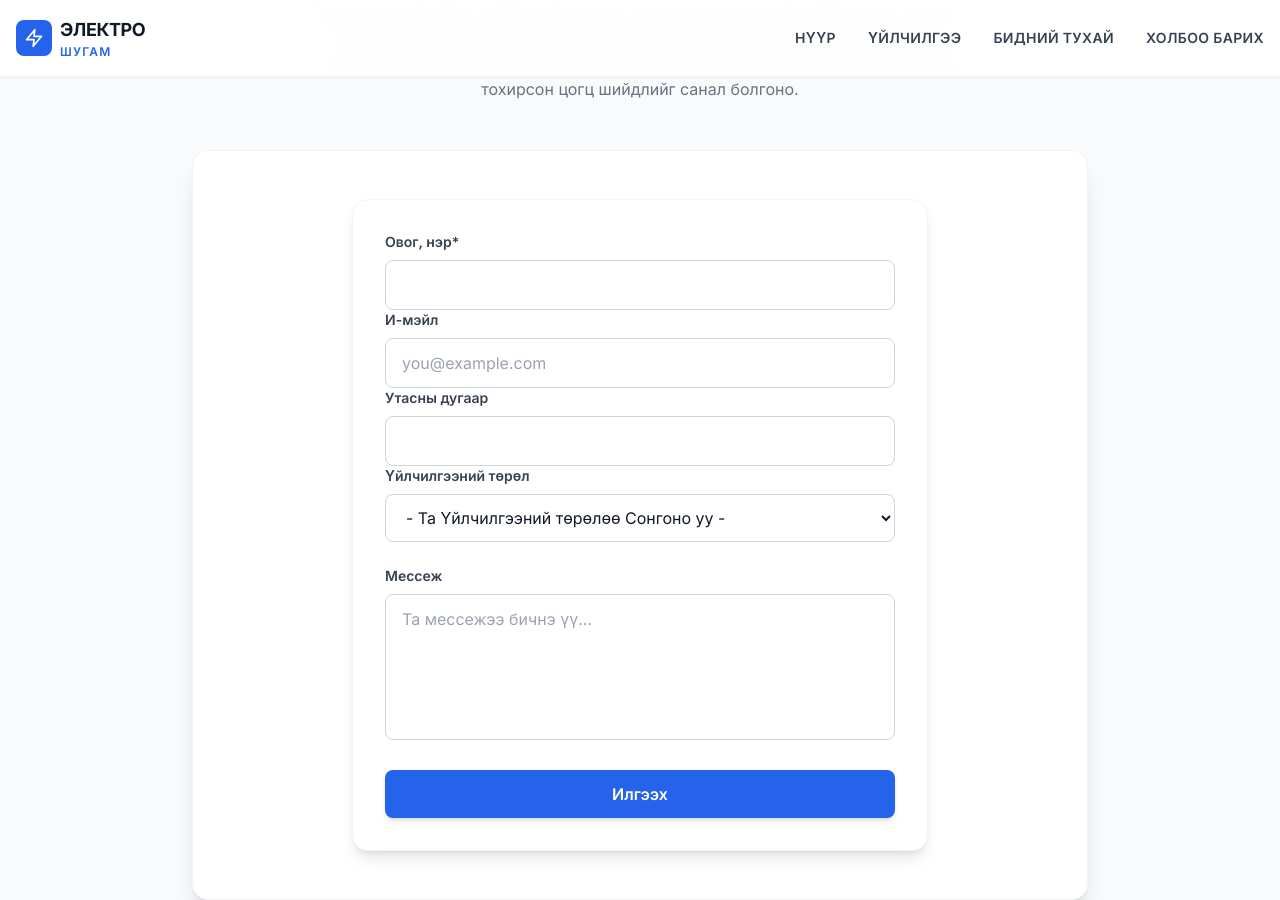
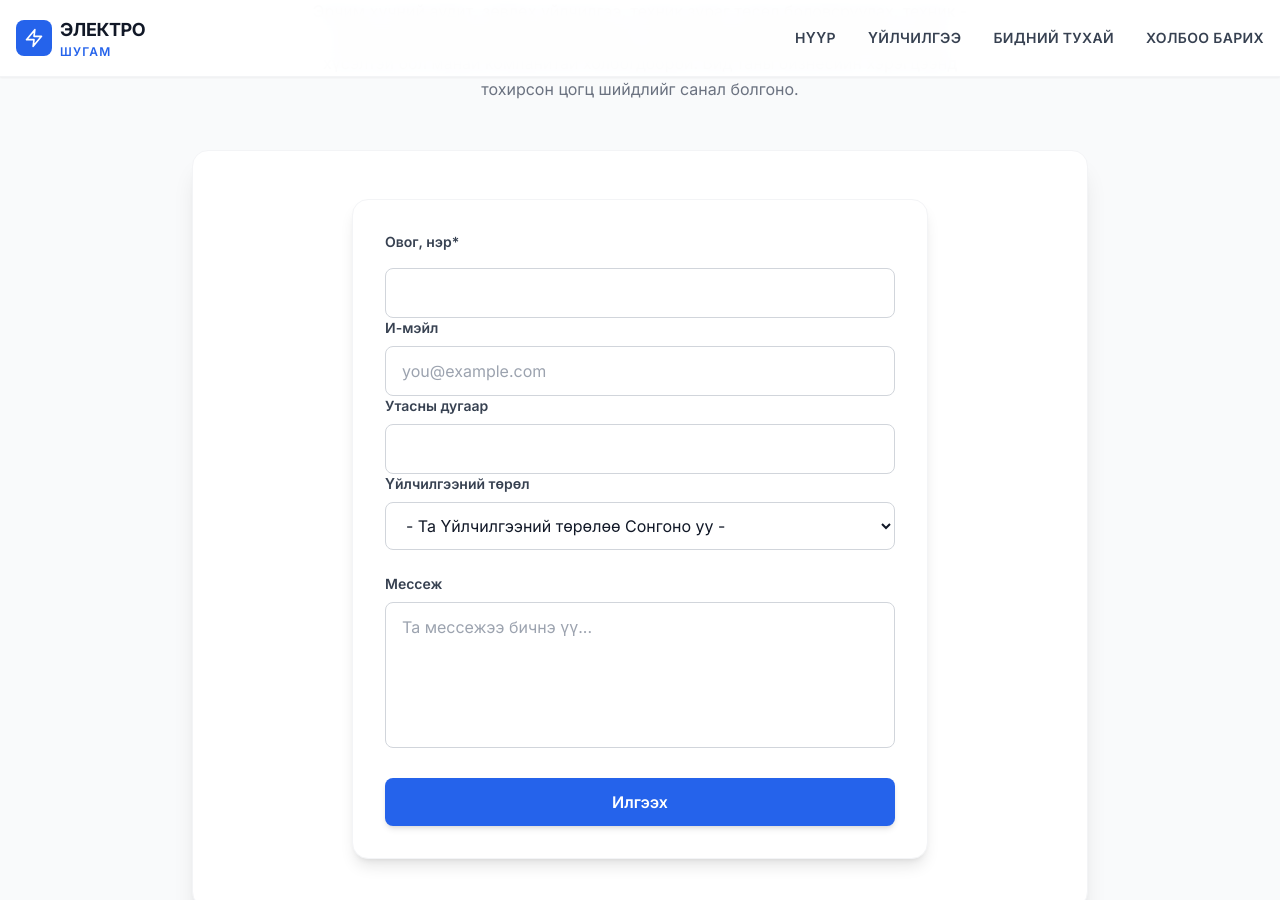
Before and after one commit to electroshugam/electroshugam_web_new, a Jekyll site: the page built from contact.html, in a window 1280 px wide and 900 px high, scrolled down 1288 px. Built offline with Jekyll 4.4.1, drawn with Linux system fonts in a browser that asks for light colours; nearby versions of some CDN libraries.

Commit message:
fig update

```diff
--- a/contact.html
+++ b/contact.html
@@ -102,7 +102,7 @@ body_class: ""
 
       <!-- Email -->
       <div>
-        <label class="block text-sm font-semibold text-gray-700 mb-2 required">
+        <label class="block text-sm font-semibold text-gray-700 mb-4 required">
           Овог, нэр*
         </label>
         <input
```
